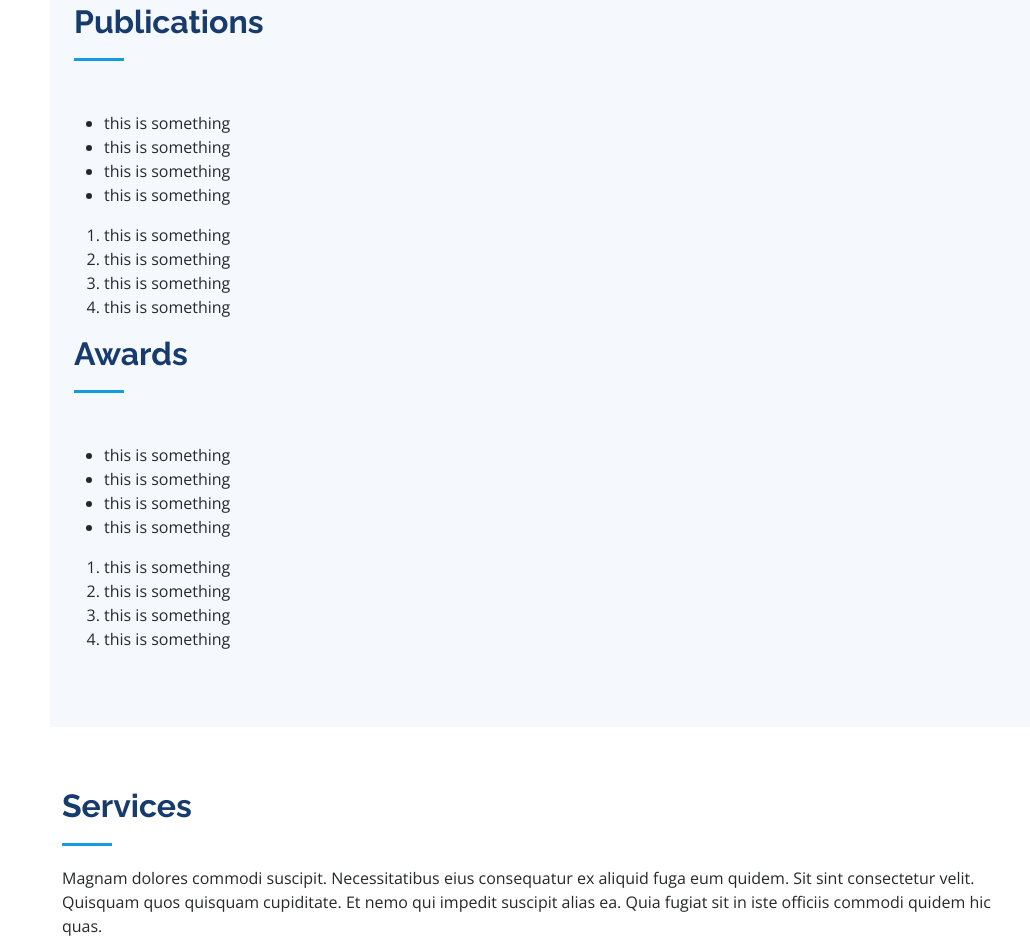
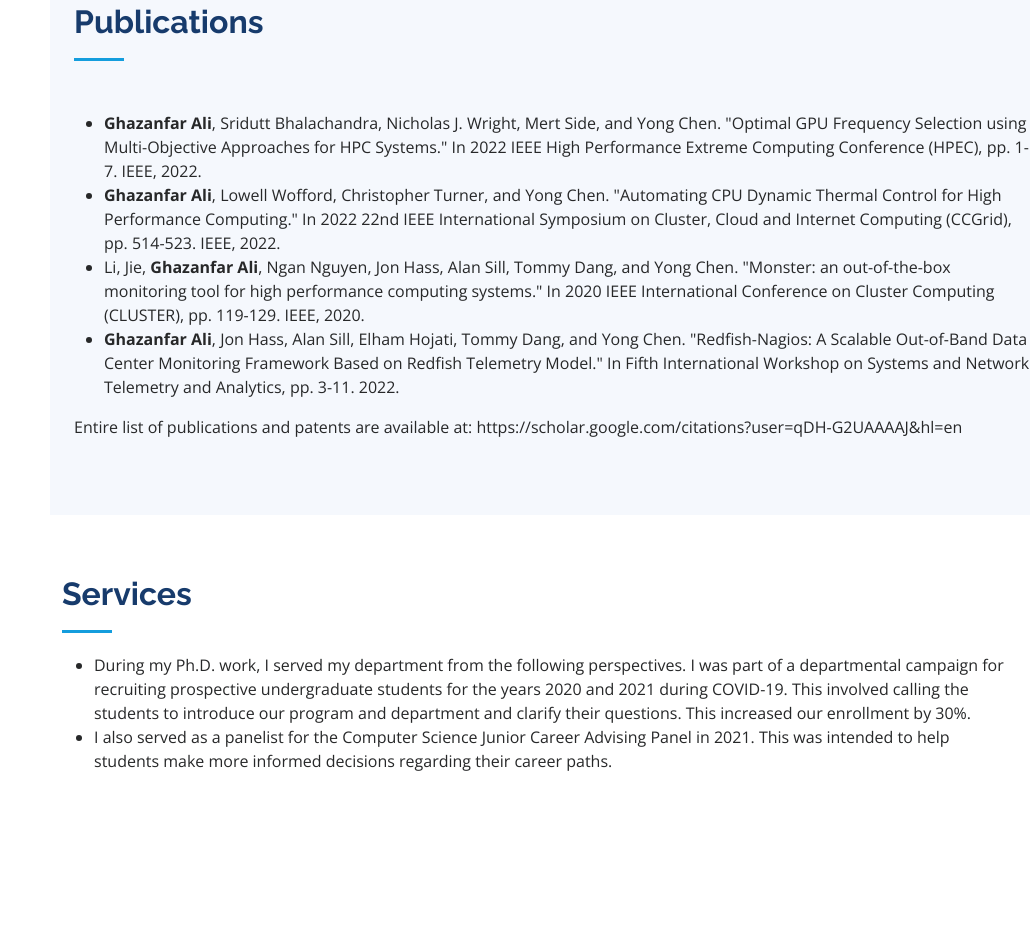
Before and after one commit to ghazanfarttu/profile, a plain HTML site: page index.html in a window 1280 px wide. Shown: the part 4226-5167 px from the top of the page, without its empty margins (250-1280 px from the left). Drawn offline with nearby package versions, Linux system fonts and the light colour scheme.

Commit message:
Update index.html

```diff
--- a/index.html
+++ b/index.html
@@ -279,20 +279,25 @@
                 </div>
                 <div class="row">
                     <ul>
-                        <li>this is something</li>
-                        <li>this is something</li>
-                        <li>this is something</li>
-                        <li>this is something</li>
+                        <li><b>Ghazanfar Ali</b>, Sridutt Bhalachandra, Nicholas J. Wright, Mert Side, and Yong Chen. "Optimal GPU Frequency Selection
+                            using Multi-Objective Approaches for HPC Systems." In 2022 IEEE High Performance Extreme Computing Conference
+                            (HPEC), pp. 1-7. IEEE, 2022.</li>
+                        <li><b>Ghazanfar Ali</b>, Lowell Wofford, Christopher Turner, and Yong Chen. "Automating CPU Dynamic Thermal Control for High
+                            Performance Computing." In 2022 22nd IEEE International Symposium on Cluster, Cloud and Internet Computing (CCGrid),
+                            pp. 514-523. IEEE, 2022.</li>
+                        <li>Li, Jie, <b>Ghazanfar Ali</b>, Ngan Nguyen, Jon Hass, Alan Sill, Tommy Dang, and Yong Chen. "Monster: an out-of-the-box
+                            monitoring tool for high performance computing systems." In 2020 IEEE International Conference on Cluster Computing
+                            (CLUSTER), pp. 119-129. IEEE, 2020.</li>
+                        <li><b>Ghazanfar Ali</b>, Jon Hass, Alan Sill, Elham Hojati, Tommy Dang, and Yong Chen. "Redfish-Nagios: A Scalable Out-of-Band
+                            Data Center Monitoring Framework Based on Redfish Telemetry Model." In Fifth International Workshop on Systems and
+                            Network Telemetry and Analytics, pp. 3-11. 2022.</li>
                     </ul>
-                    <ol>
-                        <li>this is something</li>
-                        <li>this is something</li>
-                        <li>this is something</li>
-                        <li>this is something</li>
-                    </ol>
+                <p>Entire list of publications and patents are available at: https://scholar.google.com/citations?user=qDH-G2UAAAAJ&hl=en</p>
+
+
                 </div>
             </div>
-            <div class="container">
+            <!-- <div class="container">
                 <div class="section-title">
                     <h2>Awards</h2>
                 </div>
@@ -310,7 +315,7 @@
                         <li>this is something</li>
                     </ol>
                 </div>
-            </div>
+            </div> -->
 
         </div>
     </section><!-- End Portfolio Section -->
@@ -321,10 +326,13 @@
 
             <div class="section-title">
                 <h2>Services</h2>
-                <p>Magnam dolores commodi suscipit. Necessitatibus eius consequatur ex aliquid fuga eum quidem. Sit sint consectetur velit. Quisquam quos quisquam cupiditate. Et nemo qui impedit suscipit alias ea. Quia fugiat sit in iste officiis commodi quidem hic quas.</p>
+                <ul>
+                    <li>During my Ph.D. work, I served my department from the following perspectives. I was part of a departmental campaign for recruiting prospective undergraduate students for the years 2020 and 2021 during COVID-19. This involved calling the students to introduce our program and department and clarify their questions. This increased our enrollment by 30%.</li>
+                    <li>I also served as a panelist for the Computer Science Junior Career Advising Panel in 2021. This was intended to help students make more informed decisions regarding their career paths.</li>
+                </ul>
             </div>
 
-            <div class="row">
+            <!-- <div class="row">
                 <div class="col-lg-4 col-md-6 icon-box" data-aos="fade-up">
                     <div class="icon"><i class="bi bi-briefcase"></i></div>
                     <h4 class="title"><a href="">Lorem Ipsum</a></h4>
@@ -355,7 +363,7 @@
                     <h4 class="title"><a href="">Eiusmod Tempor</a></h4>
                     <p class="description">Et harum quidem rerum facilis est et expedita distinctio. Nam libero tempore, cum soluta nobis est eligendi</p>
                 </div>
-            </div>
+            </div> -->
 
         </div>
     </section><!-- End Services Section -->
```
